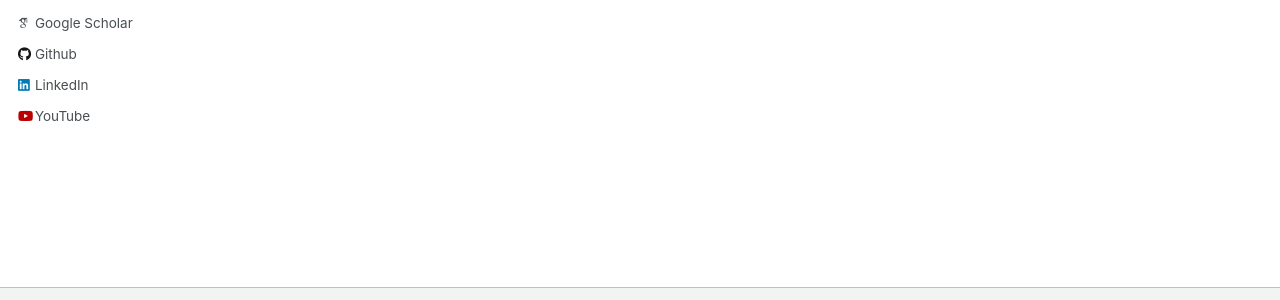
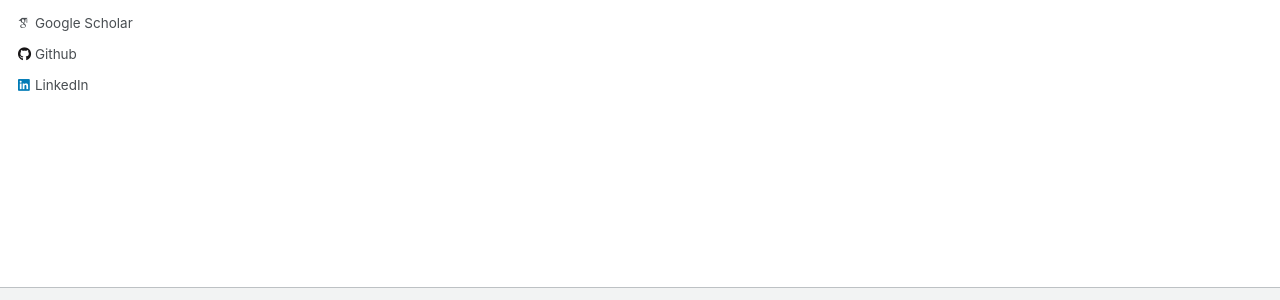
Before and after one commit to kauroy1994/home, a Jekyll site: the page built from _pages/about.md, in a window 1280 px wide. Shown: the part 457-757 px from the top of the page. Built offline with Jekyll 4.4.1, drawn with Linux system fonts in a browser that asks for light colours; some web fonts are replaced.

Commit message:
Update _config.yml

```diff
--- a/_config.yml
+++ b/_config.yml
@@ -39,8 +39,6 @@ author:
   # Social media
 
   linkedin         : "kaushik-roy-b8a323ab"
-  youtube          : "UCMqffO7uMGT8tF61tFsP1-w"
-
 
 
 # Site Settings
```
